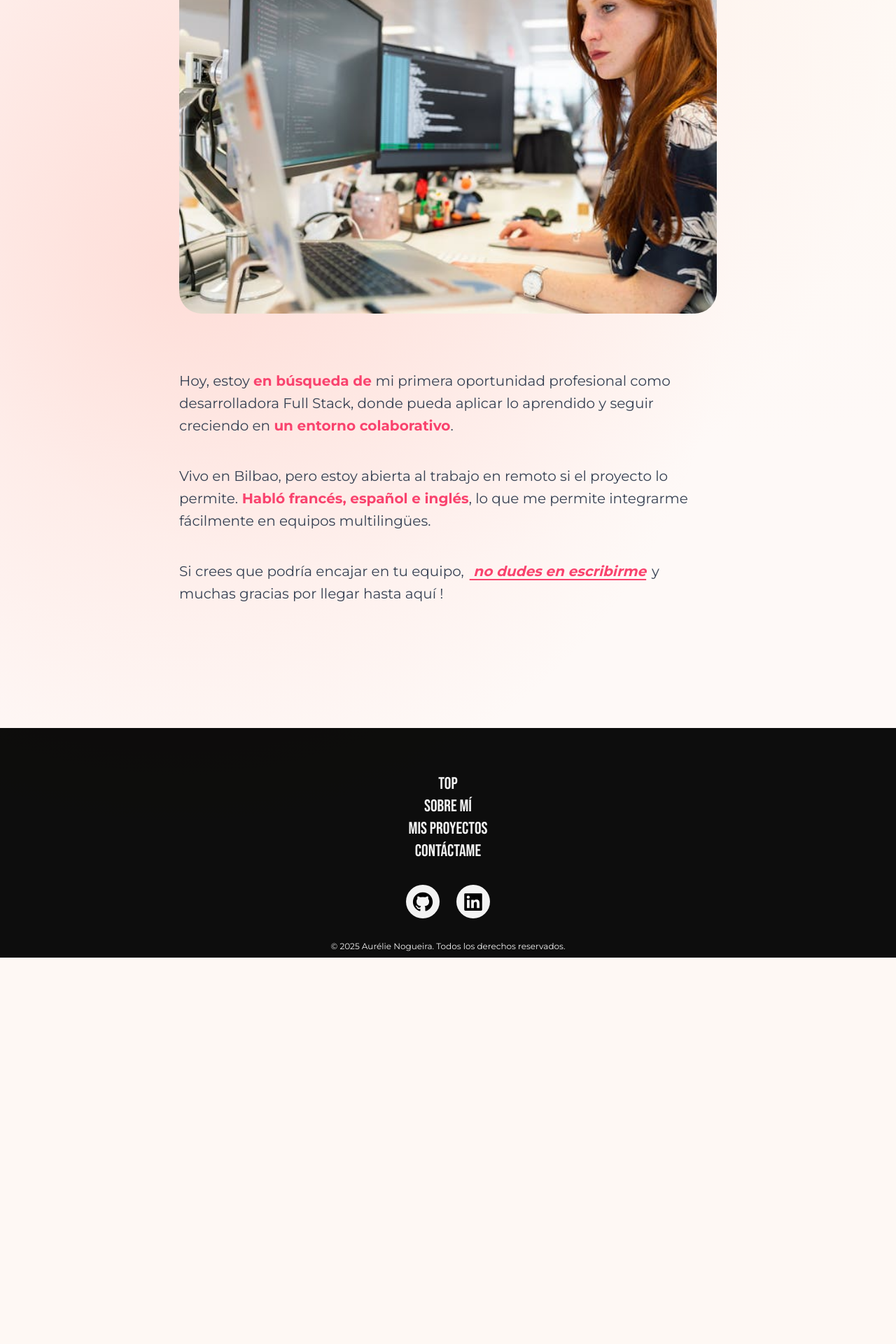
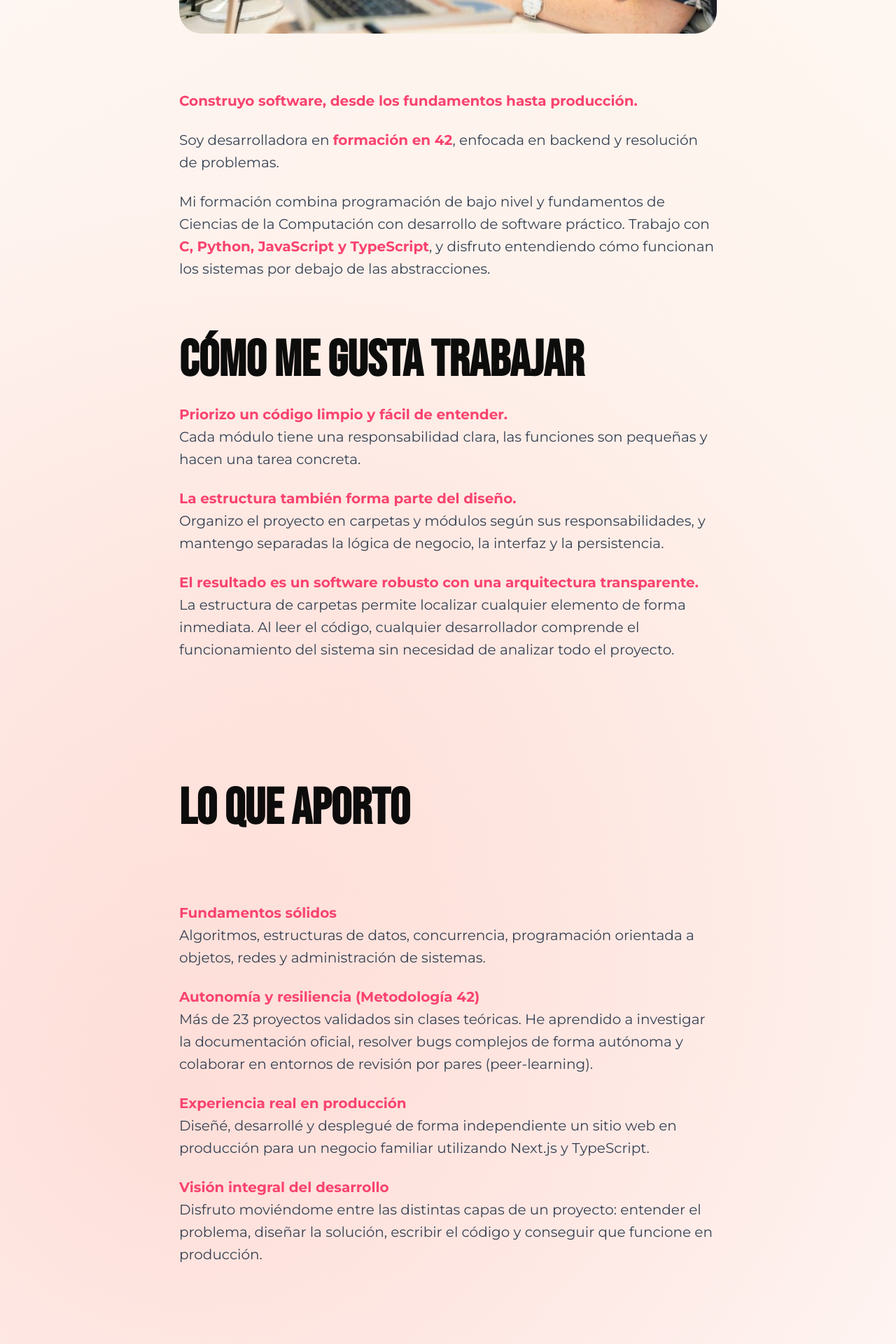
Before and after one commit to aurelienog/portfolio, a React (Vite) app in the folder web/: page /about in a window 1280 px wide. Shown: the part 800-2720 px from the top of the page at 70% size. Before the commit the page ends 2168 px from the top, so only its background shows below. Built offline with nearby package versions, Linux system fonts and the light colour scheme.

Commit message:
update about page

```diff
--- a/web/src/pages/AboutPage.jsx
+++ b/web/src/pages/AboutPage.jsx
@@ -4,33 +4,84 @@ import workingImg from '../assets/images/working.jpg';
 function AboutPage() {
   return (
       <main>
-      <h1>Mi viaje hacia la programación</h1>
+      <h1>Sobre mí</h1>
+
       <section aria-labelledby="trayectoria" className="mb-20 max-w-3xl mx-auto">
+
         <h2 id="trayectoria" className="visually-hidden">Mi historia como desarrolladora</h2>
-        <article className='space-y-10'>
-          <p>Siempre tuve curiosidad por el mundo de la tecnología. En 2024, decidí dar el paso hacia el desarrollo web y me formé a través de un <b className='highlight'>bootcamp</b> basado en el <b className='highlight'>stack MERN</b>.</p>
-          <p>Al finalizar, seguí aprendiendo por mi cuenta, profundizando en tecnologías como <b className='highlight'>Next.js</b> y <b className='highlight'>TypeScript</b>.</p>
-          <p>Como primer proyecto freelance, diseñé y desarrollé un sitio web completo para un artesano francés, abordando tanto el <b className='highlight'>rendimiento</b> como la <b className='highlight'>accesibilidad</b> y el <b className='highlight'>SEO</b>.</p>
-        </article>
         <figure className="my-20 max-w-3xl mx-auto">
           <img src={workingImg} alt="Desarrolladora trabajando frente al ordenador" className="w-full rounded-[var(--border-radius)]"/>
         </figure>
+        <article className='space-y-6'>
+          <p className='highlight'>Construyo software, desde los fundamentos hasta producción.</p>
+          <p>Soy desarrolladora en <b className='highlight'>formación en 42</b>, enfocada en backend y resolución de problemas.</p>
+          <p>Mi formación combina programación de bajo nivel y fundamentos de Ciencias de la Computación con desarrollo de software práctico. Trabajo con <b className='highlight'>C, Python, JavaScript y TypeScript</b>, y disfruto entendiendo cómo funcionan los sistemas por debajo de las abstracciones.</p>
+        </article>
+
+      </section>
+
+      <section aria-labelledby="actualidad" className="max-w-3xl mx-auto space-y-6">
+        <h2 id="method">Cómo me gusta trabajar</h2>
+        <ul className="max-w-3xl mx-auto space-y-6">
+          <li>
+            <p className='highlight'>Priorizo un código limpio y fácil de entender.</p>
+            <p>Cada módulo tiene una responsabilidad clara, las funciones son pequeñas y hacen una tarea concreta.</p></li>
+          <li>
+            <p className='highlight'>La estructura también forma parte del diseño.</p>
+            <p>Organizo el proyecto en carpetas y módulos según sus responsabilidades, y mantengo separadas la lógica de negocio, la interfaz y la persistencia.</p></li>
+          <li>
+            <p className='highlight'>El resultado es un software robusto con una arquitectura transparente.</p>
+            <p>La estructura de carpetas permite localizar cualquier elemento de forma inmediata. Al leer el código, cualquier desarrollador comprende el funcionamiento del sistema sin necesidad de analizar todo el proyecto.</p>
+          </li>
+        </ul>
       </section>
 
       <section aria-labelledby="actualidad" className="max-w-3xl mx-auto">
-        <article className="space-y-10">
-          <h2 id="actualidad" className="visually-hidden">Mi situación actual y objetivos</h2>
-          <p>Hoy, estoy <b className='highlight'>en búsqueda de </b>mi primera oportunidad profesional como desarrolladora Full Stack, donde pueda aplicar lo aprendido y seguir creciendo en <b className='highlight'>un entorno colaborativo</b>.</p>
-          <p>Vivo en Bilbao, pero estoy abierta al trabajo en remoto si el proyecto lo permite.<b className='highlight'> Habló francés, español e inglés</b>, lo que me permite integrarme fácilmente en equipos multilingües.</p>
-          <p>Si crees que podría encajar en tu equipo,
-            <Link to={{ pathname: '/', hash: "#contacto" }} className='mx-2 md:text-xl italic underline-offset-4 underline text-accent font-bold'> no dudes en escribirme</Link>
-            y muchas gracias por llegar hasta aquí !
-          </p>
-        </article>
+        <h2 id="actualidad">Lo que aporto</h2>
+        <ul className='space-y-6'>
+          <li>
+            <p className='highlight'>Fundamentos sólidos</p>
+            <p>Algoritmos, estructuras de datos, concurrencia, programación orientada a objetos, redes y administración de sistemas.</p>
+          </li>
+          <li>
+            <p className='highlight'>Autonomía y resiliencia (Metodología 42)</p>
+            <p>Más de 23 proyectos validados sin clases teóricas. He aprendido a investigar la documentación oficial, resolver bugs complejos de forma autónoma y colaborar en entornos de revisión por pares (peer-learning).</p>
+          </li>
+          <li>
+            <p className='highlight'>Experiencia real en producción</p>
+            <p>Diseñé, desarrollé y desplegué de forma independiente un sitio web en producción para un negocio familiar utilizando Next.js y TypeScript.</p>
+          </li>
+          <li>
+            <p className='highlight'>Visión integral del desarrollo</p>
+            <p>Disfruto moviéndome entre las distintas capas de un proyecto: entender el problema, diseñar la solución, escribir el código y conseguir que funcione en producción.</p>
+          </li>
+        </ul>
+      </section>
+
+      <section aria-labelledby="actualidad" className="max-w-3xl mx-auto space-y-6">
+        <h2 id="actualidad">En qué estoy trabajando</h2>
+        <p>Actualmente estoy completando el Common Core de 42 Bilbao. Llevo más de 1.200 horas de formación práctica y 23 proyectos completados, trabajando con problemas cada vez más complejos.</p>
+        <p>Entre mis proyectos recientes se encuentran:</p>
+        <ul aria-label="lista de proyectos recientes">
+          <li><b className='highlight'>RAG</b> — algoritmos, IA, POO y datos</li>
+          <li><b className='highlight'>Pacman</b> — algoritmos, POO y gráficos</li>
+          <li><b className='highlight'>Codexion</b> — concurrencia, hilos POSIX y planificación</li>
+        </ul>
+        <p>Además de 42, continúo desarrollando y manteniendo proyectos de forma independiente.</p>
+      </section>
+
+      <section aria-labelledby="actualidad" className="max-w-3xl mx-auto space-y-6">
+        <h2 id="actualidad">¿Qué sigue?</h2>
+        <p>Estoy buscando mi primera oportunidad profesional como Software Developer.</p>
+        <p>Me interesan especialmente posiciones relacionadas con backend o desarrollo de software en general.</p>
+        <ul aria-label="">
+          <li>📍 Ubicación: Bilbao / Remoto</li>
+          <li>🌍 Idiomas: Francés, Español, Inglés</li>
+          <li>✉️ Linkedin:</li>
+        </ul>
+        <p>Si buscas a alguien a quien le guste entender cómo funcionan las cosas, resolver problemas y construir software,<Link to={{ pathname: '/', hash: "#contacto" }} className='mx-2 md:text-xl italic underline-offset-4 underline text-accent font-bold'> no dudes en escribirme</Link>.</p>
       </section>
       </main>
-
-
   )
 }
 
```
